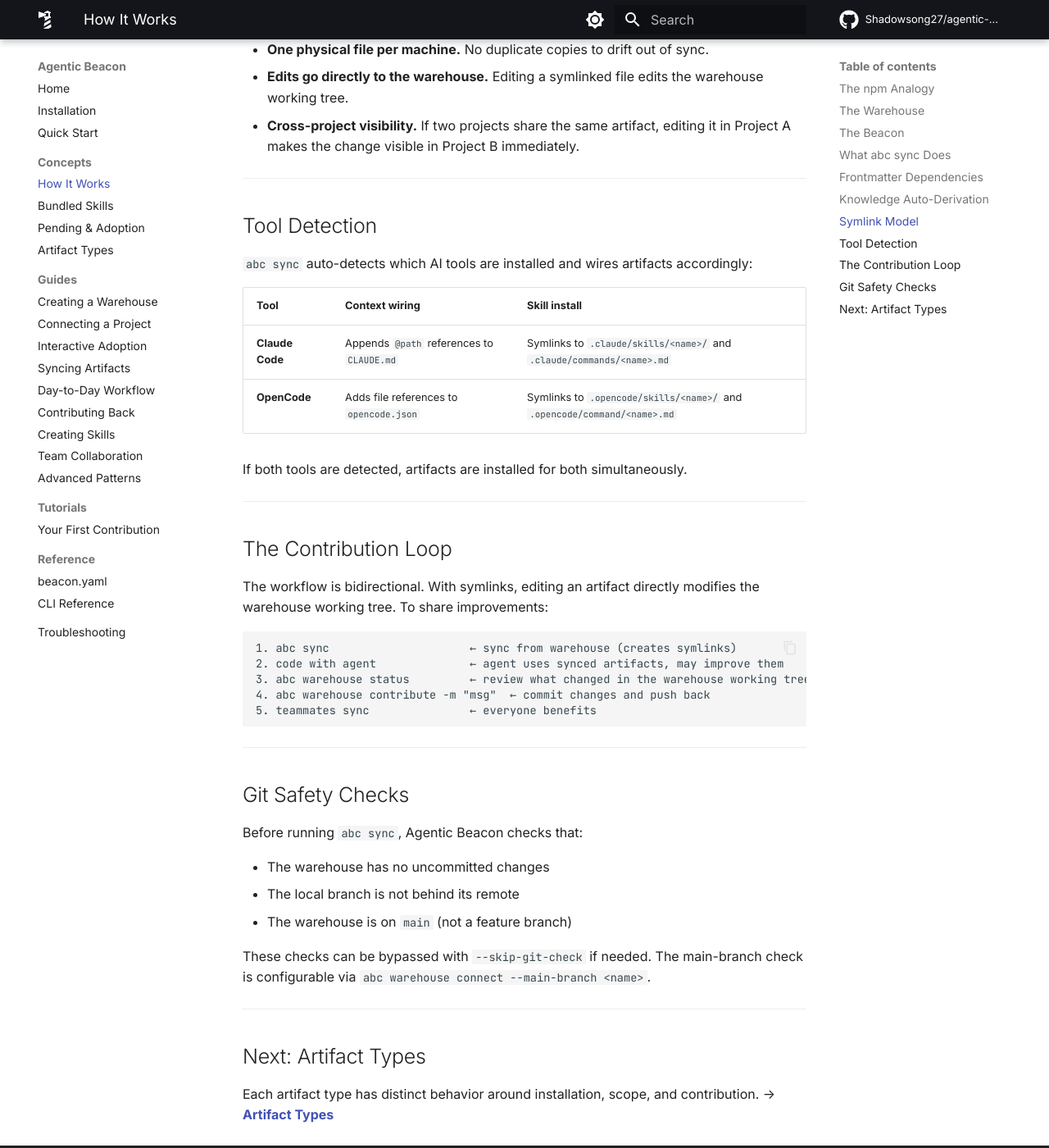
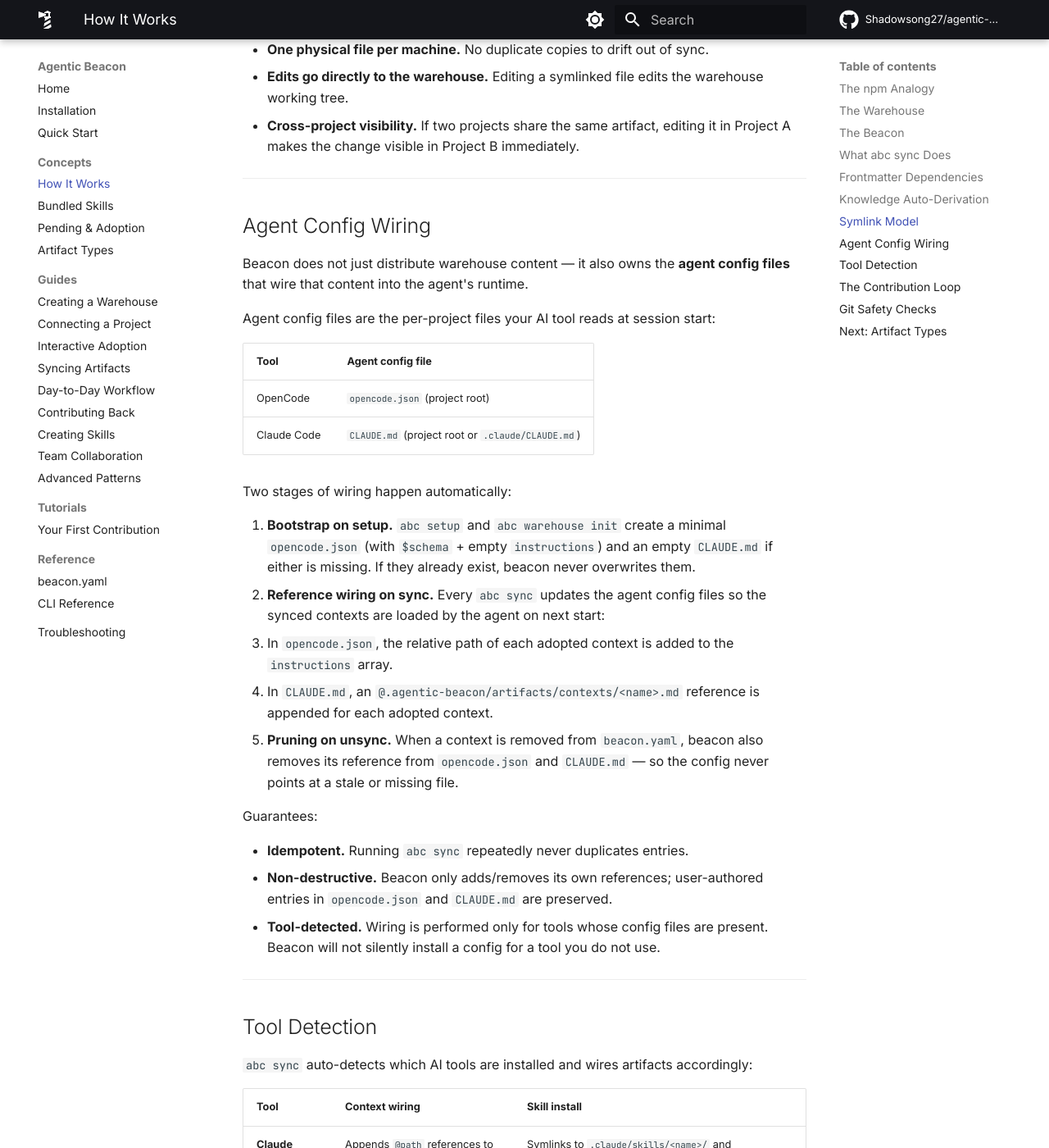
Before and after one commit to Shadowsong27/agentic-beacon, an MkDocs documentation site: the page built from site-docs/concepts/how-it-works.md, in a window 1280 px wide and 1400 px high, scrolled down 3725 px. Shown: the whole window at 82% size. Built offline with MkDocs 1.6.1 and Material for MkDocs 9.7.7, drawn with Linux system fonts in a browser that asks for light colours; comment, search, counter and statistics services are not loaded.

Commit message:
docs: document agent config wiring as a first-class capability

```diff
--- a/site-docs/concepts/how-it-works.md
+++ b/site-docs/concepts/how-it-works.md
@@ -131,6 +131,33 @@ The dependency resolver finds that reference and adds it to the sync set automat
 
 ---
 
+## Agent Config Wiring
+
+Beacon does not just distribute warehouse content — it also owns the **agent config files** that wire that content into the agent's runtime.
+
+Agent config files are the per-project files your AI tool reads at session start:
+
+| Tool | Agent config file |
+|------|-------------------|
+| OpenCode | `opencode.json` (project root) |
+| Claude Code | `CLAUDE.md` (project root or `.claude/CLAUDE.md`) |
+
+Two stages of wiring happen automatically:
+
+1. **Bootstrap on setup.** `abc setup` and `abc warehouse init` create a minimal `opencode.json` (with `$schema` + empty `instructions`) and an empty `CLAUDE.md` if either is missing. If they already exist, beacon never overwrites them.
+2. **Reference wiring on sync.** Every `abc sync` updates the agent config files so the synced contexts are loaded by the agent on next start:
+   - In `opencode.json`, the relative path of each adopted context is added to the `instructions` array.
+   - In `CLAUDE.md`, an `@.agentic-beacon/artifacts/contexts/<name>.md` reference is appended for each adopted context.
+3. **Pruning on unsync.** When a context is removed from `beacon.yaml`, beacon also removes its reference from `opencode.json` and `CLAUDE.md` — so the config never points at a stale or missing file.
+
+Guarantees:
+
+- **Idempotent.** Running `abc sync` repeatedly never duplicates entries.
+- **Non-destructive.** Beacon only adds/removes its own references; user-authored entries in `opencode.json` and `CLAUDE.md` are preserved.
+- **Tool-detected.** Wiring is performed only for tools whose config files are present. Beacon will not silently install a config for a tool you do not use.
+
+---
+
 ## Tool Detection
 
 `abc sync` auto-detects which AI tools are installed and wires artifacts accordingly:
```
Also changed, not shown: README.md (+2 -0 lines), site-docs/concepts/artifact-types.md (+10 -0 lines), site-docs/index.md (+2 -2 lines).
